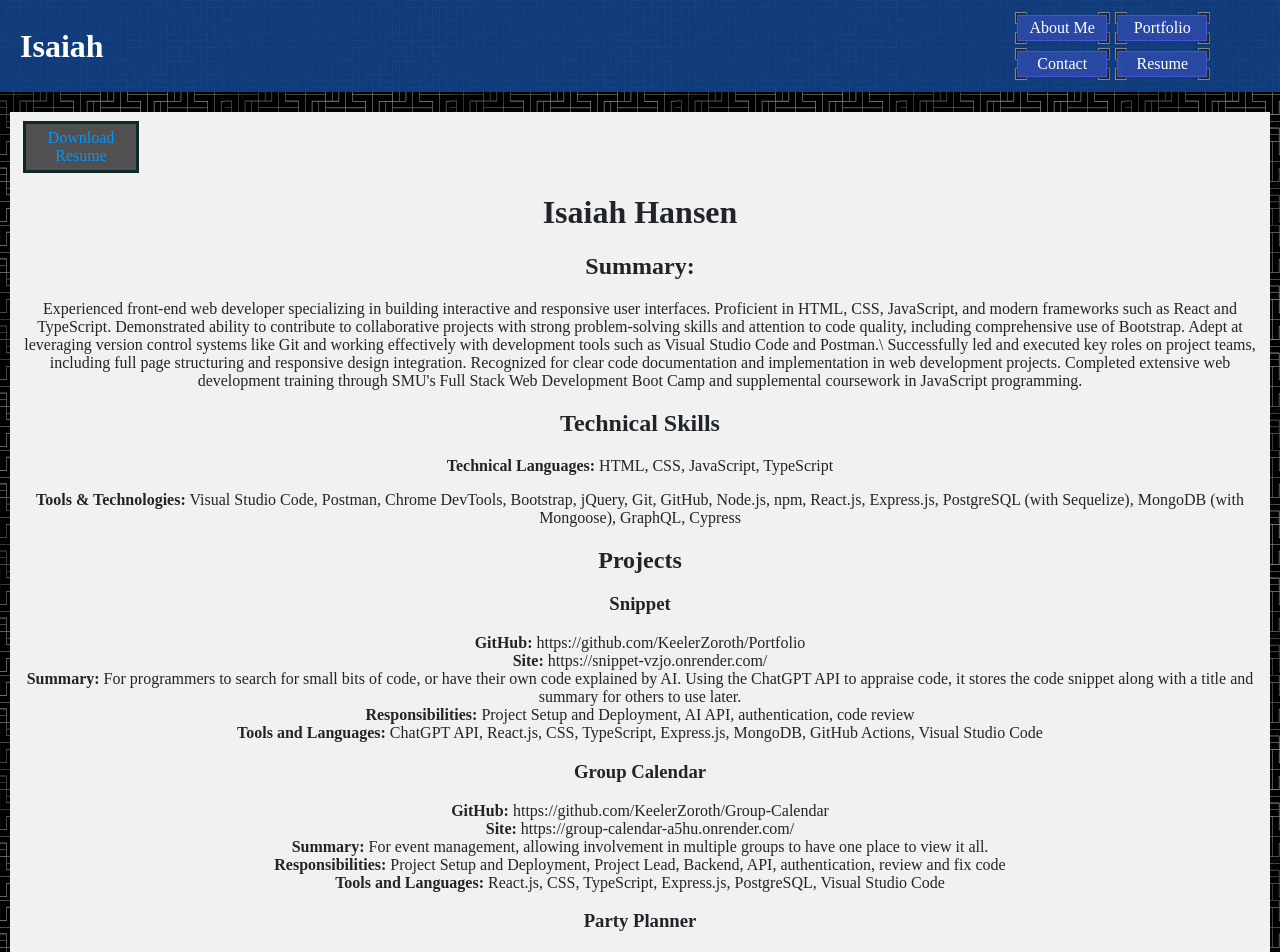
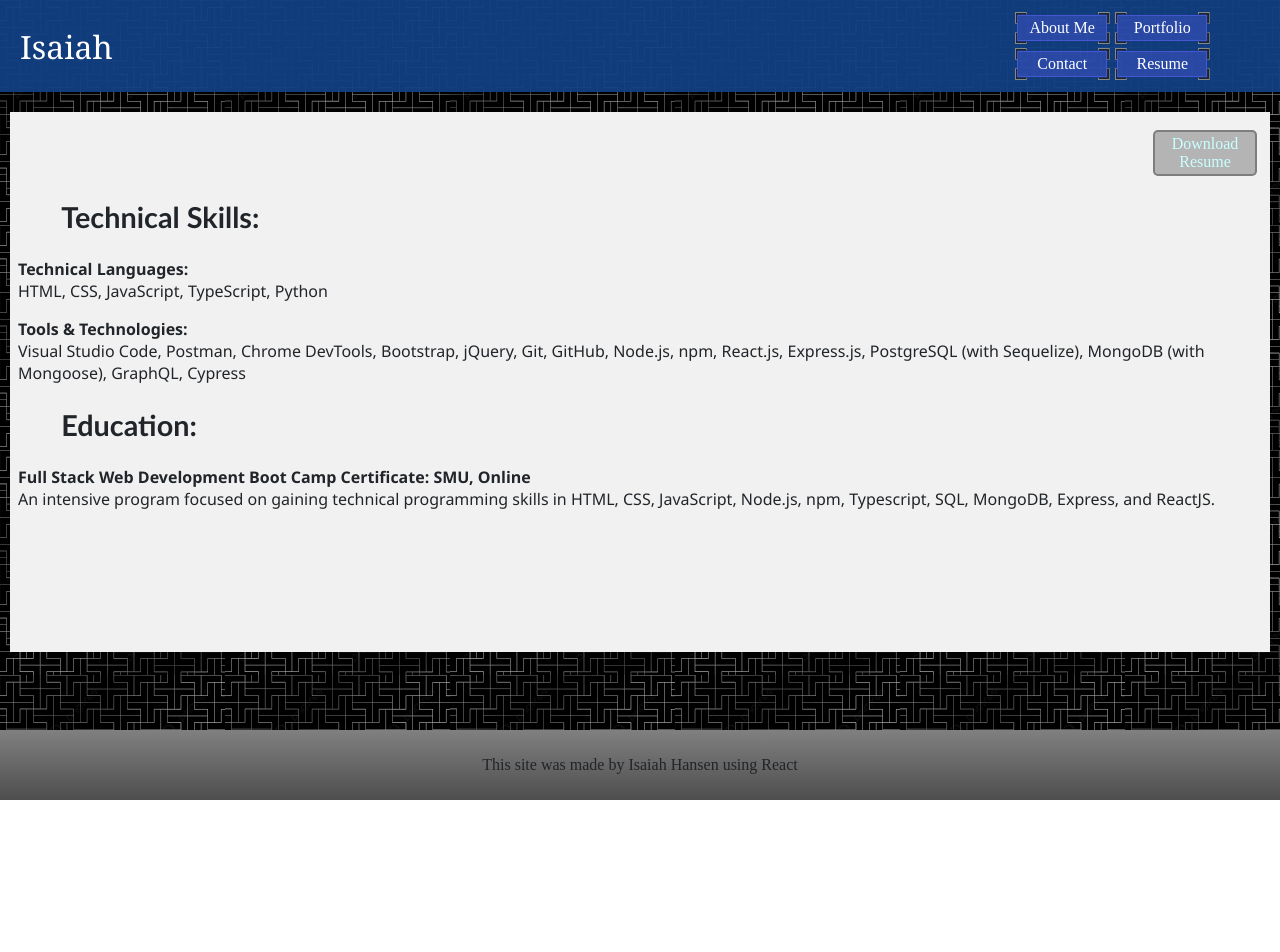
Before and after one commit to KeelerZoroth/Portfolio, a React (Vite) app: page /Resume in a window 1280 px wide. Shown: the top 952 px of the page. After the commit the page ends 800 px from the top, so only its background shows below. Built offline with nearby package versions, Linux system fonts and the light colour scheme.

Commit message:
more style changes and some layout changes

```diff
--- /dev/null
+++ b/src/assets/styles/resume.css
@@ -0,0 +1,9 @@
+.resume-main-div h2{
+    margin-left: 1.5em;
+    font-size: 1.8em;
+    font-family: 'Gill Sans', 'Gill Sans MT', Calibri, 'Trebuchet MS', sans-serif;
+}
+
+.resume-main-div p{
+    font-family:'Segoe UI', Tahoma, Geneva, Verdana, sans-serif;
+}
--- a/src/components/Header.jsx
+++ b/src/components/Header.jsx
@@ -12,8 +12,9 @@ function Header() {
         h1:{
             color: "white",
             margin: "0px 10px",
-            fontWeight: "700",
-            fontStyle: "normal"
+            fontWeight: "100",
+            fontStyle: "normal",
+            fontFamily: "Georgia, 'Times New Roman', Times, serif",
         }
     }
 
--- a/src/main.jsx
+++ b/src/main.jsx
@@ -3,6 +3,7 @@ import { createRoot } from 'react-dom/client'
 import { createBrowserRouter, RouterProvider } from 'react-router-dom';
 import './assets/styles/index.css'
 import './assets/styles/nav.css'
+import './assets/styles/resume.css'
 
 import App from './App.jsx'
 import Error from './pages/Error.jsx';
--- a/src/pages/About.jsx
+++ b/src/pages/About.jsx
@@ -41,8 +41,10 @@ function About() {
             maxWidth: "400px",
         },
         p:{
+            textAlign: "left",
             display: "inline",
             maxWidth: "600px",
+            fontFamily: "'Segoe UI', Tahoma, Geneva, Verdana, sans-serif"
         },
 
     }
@@ -62,7 +64,16 @@ function About() {
                             <h2 style={styles.hText}>Name: Isaiah Hansen</h2>
                             <h3 style={styles.hText}>Age: {(currentDateObj.getFullYear() - 2006) + Math.ceil((currentDateObj.getMonth() / 12) - (2 / 12))}</h3>
                         </div>
-                        <p style={styles.p}>I have been interested in programing since about 12 years old. I am mostly self-taught up until 19 years old when I attended the SMU programming bootcamp.</p>
+                        <p style={styles.p}>
+                            I Have been interested in programing since about 12 years old. Mostly self-taught up until 19 years old when I attended the SMU programming bootcamp.
+                            Experienced front-end web developement, specializing in building interactive and responsive user interfaces.
+                            Proficient in HTML, CSS, JavaScript, and modern frameworks such as React and TypeScript.
+                            Demonstrated ability to contribute to collaborative projects with strong problem-solving skills and attention to code quality, including comprehensive use of Bootstrap.
+                            Adept at leveraging version control systems like Git and working effectively with development tools such as Visual Studio Code and Postman.\
+                            Successfully led and executed key roles on project teams, including full page structuring and responsive design integration.
+                            Recognized for clear code documentation and implementation in web development projects.
+                            Completed extensive web development training through SMU's Full Stack Web Development Boot Camp and supplemental coursework in JavaScript programming.
+                        </p>
                     </div>
                 </div>
             </div>
--- a/src/pages/Portfolio.jsx
+++ b/src/pages/Portfolio.jsx
@@ -3,6 +3,8 @@ import GroupCalenderImage from "../assets/images/GroupCalenderImage.png"
 import PartyPlannerImage from "../assets/images/Party-Planner-Landing-Page.png";
 import READMEGeneratorImage from "../assets/images/Screenshot 2024-11-04 155047.png";
 import SnippetImage from "../assets/images/Screenshot 2025-02-23 204013.png"
+
+import portfolioBackgroundImage from "../assets/images/portfolio_background.jpg";
 
 function Portfolio() {
 
@@ -10,6 +12,7 @@ function Portfolio() {
         mainDiv:{
             padding: "1px 8px",
             backgroundColor: "rgb(130 183 220)",
+            background: `linear-gradient(rgba(130, 183, 220, 0.65), rgb(130, 183, 220, 0.65)), url(${portfolioBackgroundImage})`,
         },
         flexDiv:{
             margin: "5px 0px",
--- a/src/pages/Resume.jsx
+++ b/src/pages/Resume.jsx
@@ -1,131 +1,55 @@
-// import { useState, useEffect } from "react";
 
 function Resume() {
-    // const [resumeData, setResumeData] = useState([]);
 
-    //   useEffect(() => {
-    //     const fetchData = async () => {
-    //       const response = await fetch('./resumeData.json');
-    //       const jsonData = await response.json();
-    //       setResumeData(jsonData);
-    //     };
-
-    //     fetchData();
-    //   }, []);
 
     const styles = {
         mainDiv:{
-            padding: "1px 8px",
-            textAlign: "center",
-            backgroundColor: "rgb(241 241 241)",
-        },
-        resumeFlexDev: {
-            display: "flex",
-            flexDirection: "column",
-            justifyContent: "center"
+            minHeight: "65vh",
+            padding: "10px 8px",
+            textAlign: "left",
+            backgroundColor: "rgb(241, 241, 241)"
         },
         downloadLinkDiv:{
             width: "100px",
-            padding: "5px 5px",
             margin: "8px 5px",
-            backgroundColor: "rgb(80, 80, 80)",
-            border: "3px solid rgb(15, 40, 40)",
+            marginLeft: "auto",
+            backgroundColor: "rgb(180, 180, 180)",
+            border: "2px solid rgba(0, 0, 0, 0.3)",
+            borderRadius: "5px"
         },
         downloadLink:{
+            width: "100%",
             textDecoration: "none",
-            color: "rgb(0, 150, 255)"
+            color: "rgb(200, 255, 255)"
         },
-        resumePs:{
-            margin: "8px auto",
-            padding: "0px 6px",
-            borderColor: "gray",
-            borderStyle: "solid",
-            borderTopWidth: "0px",
-            borderBottomWidth: "0px",
-            borderRightWidth: "3px",
-            borderleftWidth: "3px"
-        }
+        downloadLinkInnerDiv:{
+            padding: "3px 0px",
+            textAlign: "center",
+        },
     }
 
 
     return (
-        <div style={styles.mainDiv}>
+        <div style={styles.mainDiv} className="resume-main-div">
             <div style={styles.downloadLinkDiv}>
-                <a style={styles.downloadLink} href="/Public Resume.docx" download>Download Resume</a>
-            </div>
-            {/* <div style={styles.resumeFlexDev}>
-            {resumeData.text &&
-
-            resumeData.text.split("\n").map(
-                (arrValue, indexKey) => {
-                    if(arrValue){
-                        return (
-
-                            <span key={indexKey} style={styles.resumePs}>{arrValue}</span>
-
-                        )
-                    }
-                })}
-
-            </div> */}
-            <h1>Isaiah Hansen</h1>
-            <div>
-                <h2>Summary:</h2>
-                <p>
-                        Experienced front-end web developer specializing in building interactive and responsive user interfaces.
-                    Proficient in HTML, CSS, JavaScript, and modern frameworks such as React and TypeScript.
-                    Demonstrated ability to contribute to collaborative projects with strong problem-solving skills and attention to code quality, including comprehensive use of Bootstrap.
-                    Adept at leveraging version control systems like Git and working effectively with development tools such as Visual Studio Code and Postman.\
-                    Successfully led and executed key roles on project teams, including full page structuring and responsive design integration.
-                    Recognized for clear code documentation and implementation in web development projects.
-                    Completed extensive web development training through SMU's Full Stack Web Development Boot Camp and supplemental coursework in JavaScript programming.
-                </p>
-            </div>
-
-            <div>
-                <h2>Technical Skills</h2>
-                <p><strong>Technical Languages:</strong> HTML, CSS, JavaScript, TypeScript</p>
-                <p><strong>Tools & Technologies:</strong> Visual Studio Code, Postman, Chrome DevTools, Bootstrap, jQuery, Git, GitHub, Node.js, npm, React.js, Express.js, PostgreSQL (with Sequelize), MongoDB (with Mongoose), GraphQL, Cypress</p>
+                <a style={styles.downloadLink} href="/Public Resume.docx" download>
+                        <div style={styles.downloadLinkInnerDiv}>
+                            Download Resume
+                        </div>
+                    </a>
             </div>
             <div>
-                <h2>Projects</h2>
-
-                <h3><strong>Snippet</strong></h3>
-                <p>
-                    <strong>GitHub:</strong> https://github.com/KeelerZoroth/Portfolio <br />
-                    <strong>Site:</strong> https://snippet-vzjo.onrender.com/ <br />
-                    <strong>Summary:</strong> For programmers to search for small bits of code, or have their own code explained by AI. Using the ChatGPT API to appraise code, it stores the code snippet along with a title and summary for others to use later. <br />
-                    <strong>Responsibilities:</strong> Project Setup and Deployment, AI API, authentication, code review <br />
-                    <strong>Tools and Languages:</strong> ChatGPT API, React.js, CSS, TypeScript, Express.js, MongoDB, GitHub Actions, Visual Studio Code <br />
-                </p>
-
-                <h3><strong>Group Calendar</strong></h3>
-                <p>
-                    <strong>GitHub:</strong> https://github.com/KeelerZoroth/Group-Calendar <br />
-                    <strong>Site:</strong> https://group-calendar-a5hu.onrender.com/ <br />
-                    <strong>Summary:</strong> For event management, allowing involvement in multiple groups to have one place to view it all. <br />
-                    <strong>Responsibilities:</strong> Project Setup and Deployment, Project Lead, Backend, API, authentication, review and fix code <br />
-                    <strong>Tools and Languages:</strong> React.js, CSS, TypeScript, Express.js, PostgreSQL, Visual Studio Code <br />
-                </p>
-
-                <h3><strong>Party Planner</strong></h3>
-                <p>
-                    <strong>GitHub:</strong> https://github.com/angiethelibrarian/Party-Planner-Project1 |
-                    <strong><em> Not Deployed</em></strong> <br />
-                    <strong>Summary:</strong> For organizing guests and their delegated tasks, this site is meant be used by someone hosting an event. <br />
-                    <strong>Responsibilities:</strong> complete HTML Page, starter CSS code, page responsiveness, implement Bootstraps, cleanup and commenting code <br />
-                    <strong>Tools and Languages:</strong> HTML, CSS, JavaScript, Bootstrap, Visual Studio Code <br />
-                </p>
+                <h2>Technical Skills:</h2>
+                <p><strong>Technical Languages:</strong><br/>
+                 HTML, CSS, JavaScript, TypeScript, Python</p>
+                <p><strong>Tools & Technologies:</strong><br/>
+                Visual Studio Code, Postman, Chrome DevTools, Bootstrap, jQuery, Git, GitHub, Node.js, npm, React.js, Express.js, PostgreSQL (with Sequelize), MongoDB (with Mongoose), GraphQL, Cypress</p>
             </div>
             <div>
-                <h2>Education</h2>
+                <h2>Education:</h2>
                 <p>
                    <strong> Full Stack Web Development Boot Camp Certificate: SMU, Online </strong> <br />
                     An intensive program focused on gaining technical programming skills in HTML, CSS, JavaScript, Node.js, npm, Typescript, SQL, MongoDB, Express, and ReactJS.
-                </p>
-                <p>
-                    <strong>Computer programming - JavaScript and the web: Khan Acadamy, Online</strong> <br />
-                    Focused on web development and JavaScript, covering key concepts such as interactive web pages, functions, DOM manipulation, and basic algorithms. Gained a foundational understanding of the elements in web programming.
                 </p>
             </div>
         </div>
```
Also changed, not shown: src/assets/images/portfolio_background.jpg (added).
